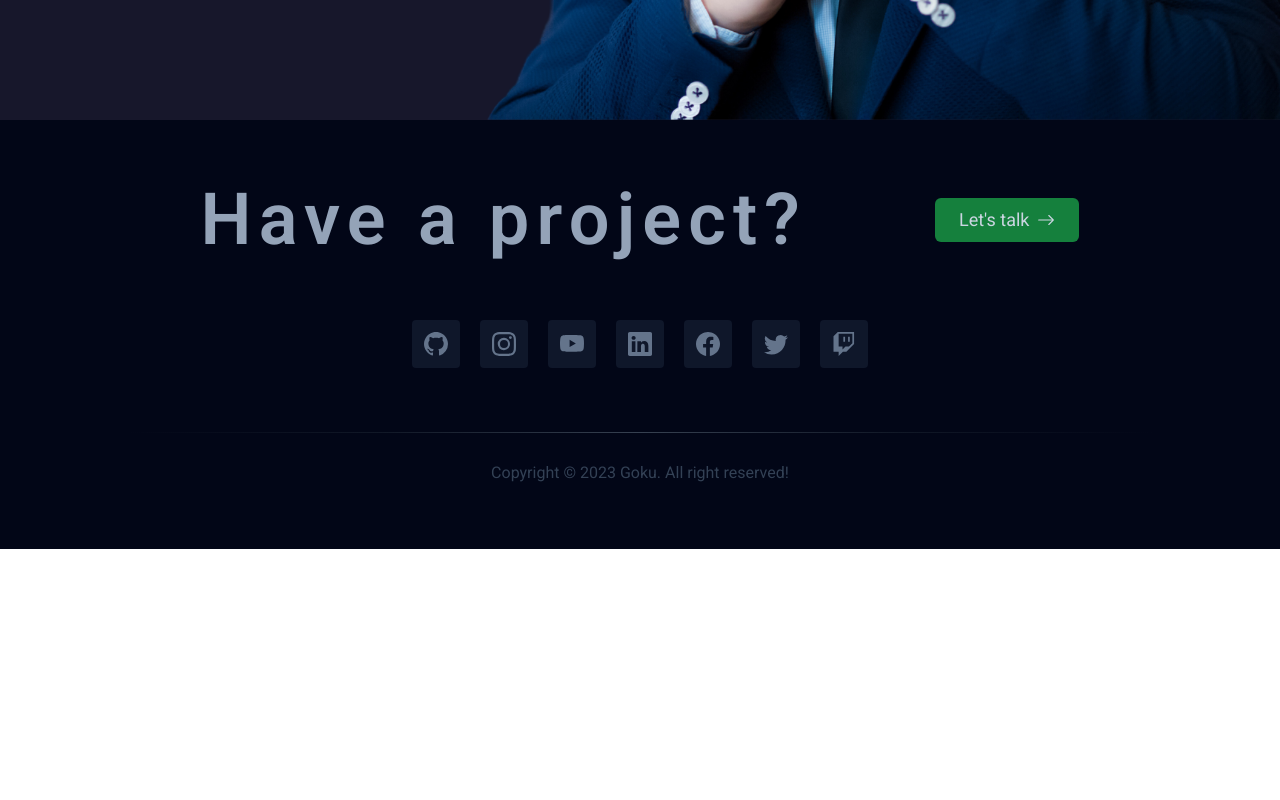
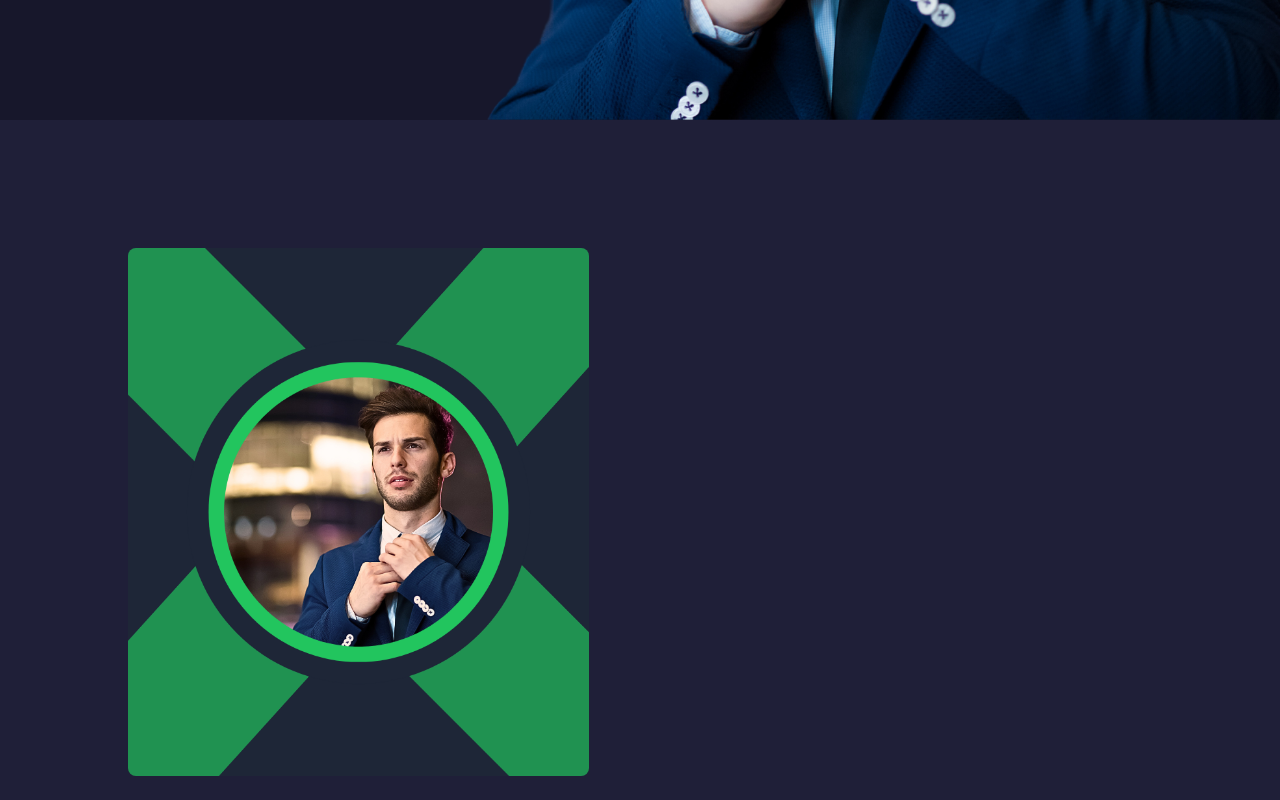
Before and after one commit to gokarna123-goku/m_portfolio, a React (Vite) app: page / in a window 1280 px wide. Shown: the part 680-1480 px from the top of the page. Before the commit the page ends 1229 px from the top, so only its background shows below. Built offline with nearby package versions, Linux system fonts and the light colour scheme.

Commit message:
working on the about us section

```diff
--- a/src/App.jsx
+++ b/src/App.jsx
@@ -3,6 +3,7 @@ import { BrowserRouter as Router } from "react-router-dom";
 import Home from "./components/Home/Home";
 import Header from "./components/Header/Header";
 import Footer from "./components/Footer/Footer";
+import About from "./components/About/About";
 
 function App() {
   const [isFixed, setIsFixed] = useState(false);
@@ -37,9 +38,10 @@ function App() {
     <>
       <Router>
         <div className="main_section w-full min-h-screen">
-        {!isFixed ? "" : <Header />}
+          {!isFixed ? "" : <Header />}
           {/* <Header /> */}
           <Home />
+          <About />
           <Footer />
         </div>
       </Router>
--- /dev/null
+++ b/src/components/About/About.jsx
@@ -0,0 +1,22 @@
+import React from "react";
+import AboutImg from "../../assets/about.png";
+
+const About = () => {
+  return (
+    <>
+      <div className="p-32 ">
+        <div className="flex items-center justify-between">
+          <div className="w-[45%] h-[33rem] bg-green-800/10 rounded-md">
+            <img
+              class="h-full w-full rounded-lg object-cover object-center rgba(34 197 94 / 0.5)"
+              src={AboutImg}
+              alt=""
+            />
+          </div>
+        </div>
+      </div>
+    </>
+  );
+};
+
+export default About;
```
Also changed, not shown: src/assets/about.png (added).
